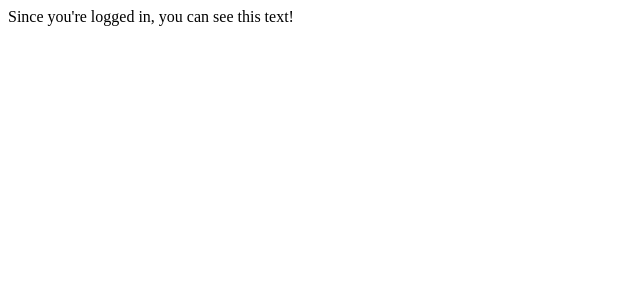
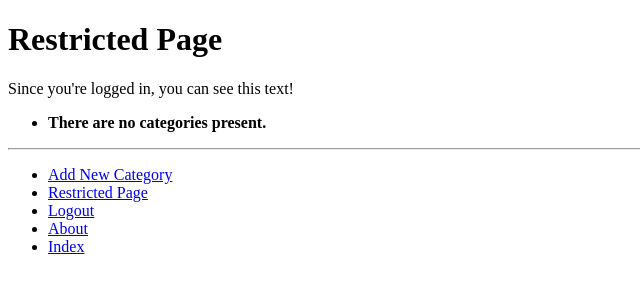
Before and after one commit to VovaVoloven/tango_with_django_project, a Django app: page /rango/restricted/ in a window 1280 px wide. Shown: the top 300 px of the page, without its empty margins (0-640 px from the left). Run offline with Django 3.2, Linux system fonts and the light colour scheme; the visitor is signed in with stand-in values (Sample User, id 1); data that the repository does not hold is empty.

Commit message:
Finishing chaper 9 exercises

```diff
--- a/rango/views.py
+++ b/rango/views.py
@@ -61,6 +61,7 @@ def show_category(request, category_name_slug):
     # Go render the response and return it to the client.
     return render(request, 'rango/category.html', context=context_dict)
 
+@login_required
 def add_category(request):
     form = CategoryForm()
 
@@ -84,6 +85,7 @@ def add_category(request):
     # Render the form with error messages (if any).
     return render(request, 'rango/add_category.html', {'form': form})
 
+@login_required
 def add_page(request, category_name_slug):
     try:
         category = Category.objects.get(slug=category_name_slug)
@@ -218,7 +220,7 @@ def user_login(request):
 
 @login_required
 def restricted(request):
-    return HttpResponse("Since you're logged in, you can see this text!")
+    return render(request, 'rango/restricted.html')
 
 # Use the login_required() decorator to ensure only those logged in can
 # access the view.
--- a/templates/rango/base.html
+++ b/templates/rango/base.html
@@ -26,6 +26,7 @@
             <ul>
             {% if user.is_authenticated %}
                 <!-- Show these links when the user is logged in -->
+                <li><a href="{% url 'rango:add_category' %}">Add New Category</a></li>
                 <li><a href="{% url 'rango:restricted' %}">Restricted Page</a></li>
                 <li><a href="{% url 'rango:logout' %}">Logout</a></li>
             {% else %}
@@ -34,7 +35,6 @@
                 <li><a href="{% url 'rango:login' %}">Login</a></li>
             {% endif %}
                 <!-- Outside the conditional statements, ALWAYS show -->
-                <li><a href="{% url 'rango:add_category' %}">Add New Category</a></li>
                 <li><a href="{% url 'rango:about' %}">About</a></li>
                 <li><a href="{% url 'rango:index' %}">Index</a></li>
             </ul>
--- a/templates/rango/category.html
+++ b/templates/rango/category.html
@@ -22,7 +22,9 @@
             <strong>No pages currently in category.</strong>
         {% endif %}
 
+        {% if user.is_authenticated %}
             <a href="{% url 'rango:add_page' category.slug %}">Add Page</a> <br />
+        {% endif %}
     {% else %}
         The specified category does not exist.
     {% endif %}
--- /dev/null
+++ b/templates/rango/restricted.html
@@ -0,0 +1,11 @@
+{% extends 'rango/base.html' %}
+{% load staticfiles %}
+
+{% block title_block %}
+    Restricted Page
+{% endblock %}
+
+{% block body_block %}
+    <h1>Restricted Page</h1>
+    <div>Since you're logged in, you can see this text!</div>
+{% endblock %}
```
Lines whose indentation alone changed are shown as unchanged.
